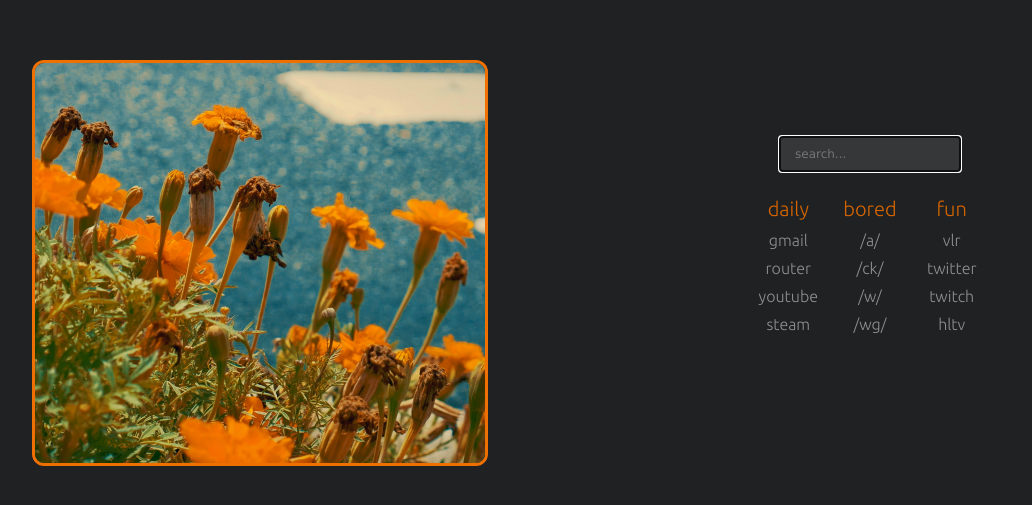
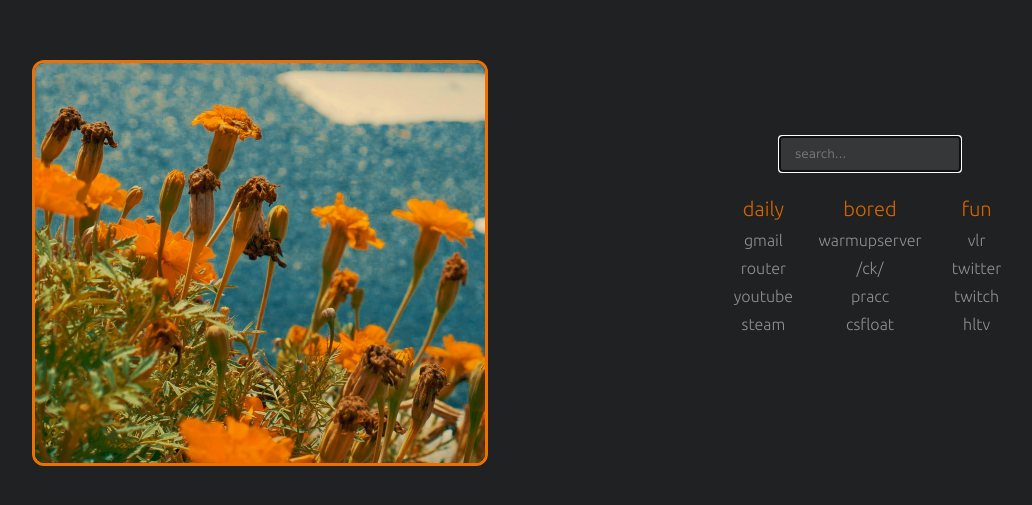
Before and after one commit to dimaqs/dimaqs.github.io, a plain HTML site: page index.html in a window 1280 px wide. Shown: the part 139-644 px from the top of the page, without its empty margins (50-1082 px from the left). Drawn offline with Linux system fonts and the light colour scheme.

Commit message:
Update index.html

```diff
--- a/index.html
+++ b/index.html
@@ -45,10 +45,10 @@
                 <div class="4chan">
                     <div class="links">
                         <li class="title">bored</li>
-                        <li><a href="https://4chan.org/a/catalog">/a/</a></li>
+                        <li><a href="https://www.warmupserver.net/">warmupserver</a></li>
                         <li><a href="https://4chan.org/ck/catalog">/ck/</a></li>
-                        <li><a href="https://4chan.org/w/catalog">/w/</a></li>
-                        <li><a href="https://4chan.org/wg/catalog">/wg/</a></li>
+                        <li><a href="https://pracc.com/play">pracc</a></li>
+                        <li><a href="https://csfloat.com/">csfloat</a></li>
                     </div>
                 </div>
 
```
